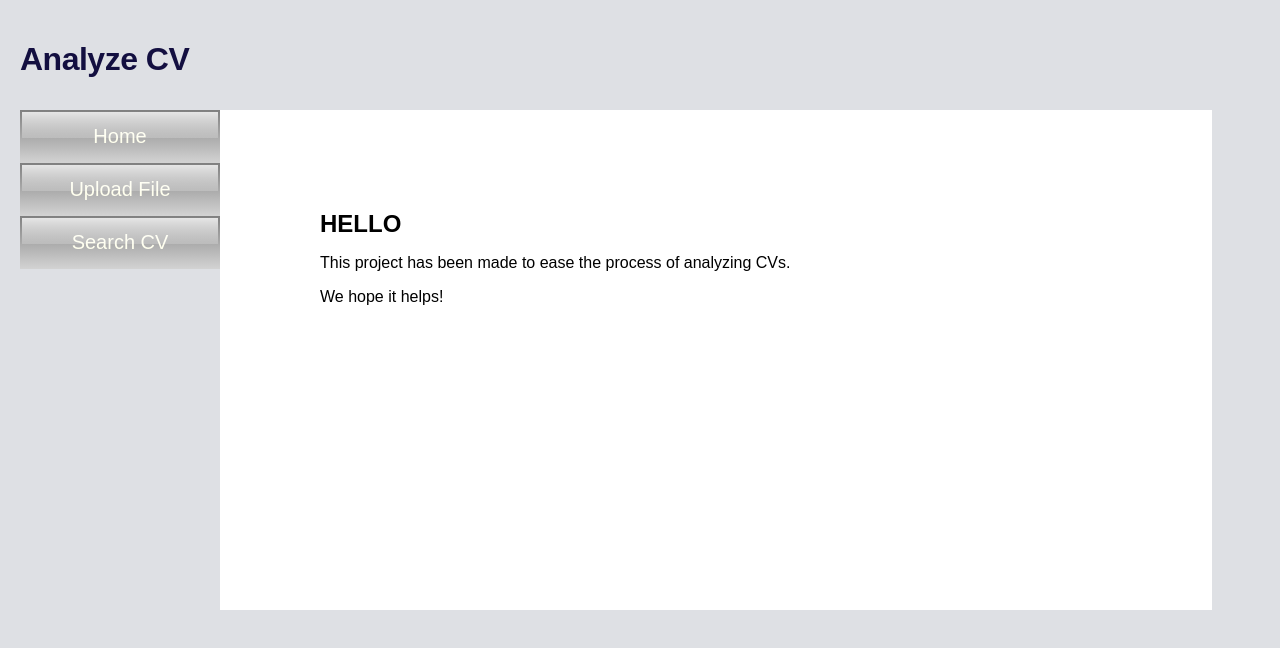
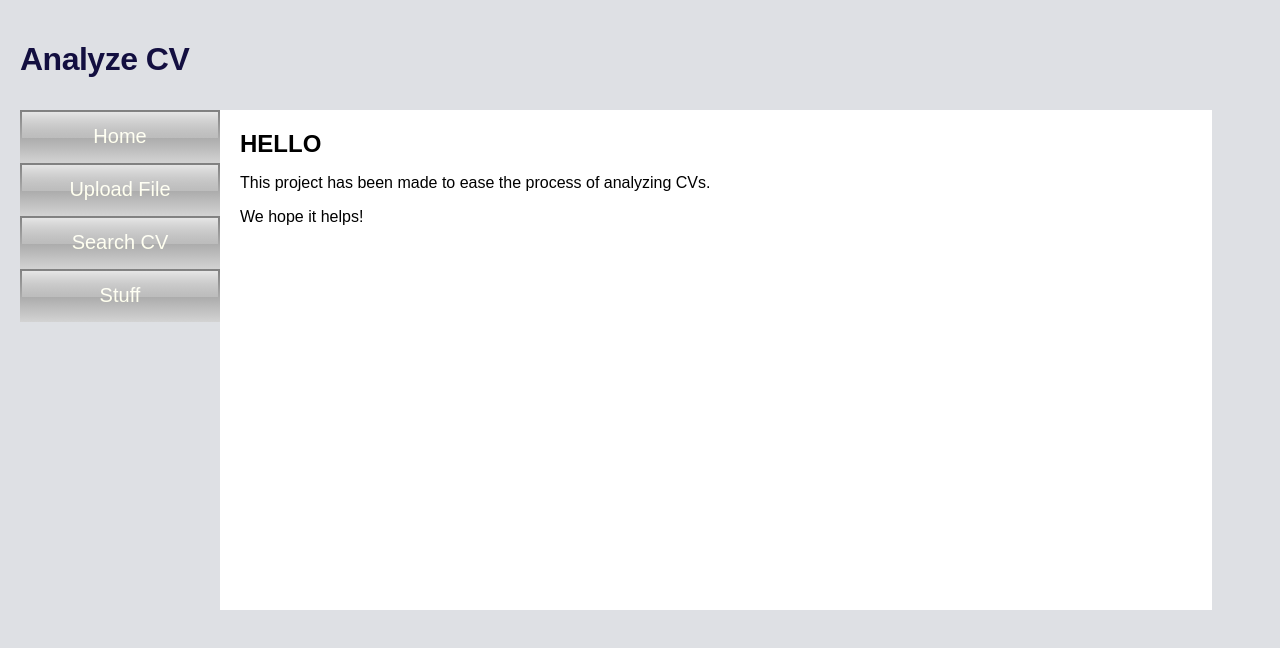
Before and after one commit to mmcil/CV-Parser, a React (Create React App) app in the folder app/: page / in a window 1280 px wide. Shown: the top 648 px of the page. Built offline with nearby package versions, Linux system fonts and the light colour scheme.

Commit message:
Stuff screen is added.

```diff
--- a/app/src/Main.js
+++ b/app/src/Main.js
@@ -8,6 +8,7 @@ import {
 import Home from "./views/Home";
 import Upload from "./views/Upload";
 import Search from "./views/Search";
+import Stuff from "./views/Stuff";
 
 class Main extends Component {
     render() {
@@ -19,11 +20,13 @@ class Main extends Component {
                         <li><NavLink to="/">Home</NavLink></li>
                         <li><NavLink to="/upload">Upload File</NavLink></li>
                         <li><NavLink to="/search">Search CV</NavLink></li>
+                        <li><NavLink to="/stuff">Stuff</NavLink></li>
                     </ul>
                     <div className="content">
                         <Route exact path="/" component={Home}/>
                         <Route path="/upload" component={Upload}/>
                         <Route path="/search" component={Search}/>
+                        <Route path="/stuff" component={Stuff}/>
                     </div>
                 </div>
             </HashRouter>
--- a/app/src/index.css
+++ b/app/src/index.css
@@ -46,7 +46,7 @@ ul.header {
 
 .content {
     background-color: #FFF;
-    padding: 100px;
+    padding: 20px;
     position: relative;
     left: 200px;
     width: 80%;
```
